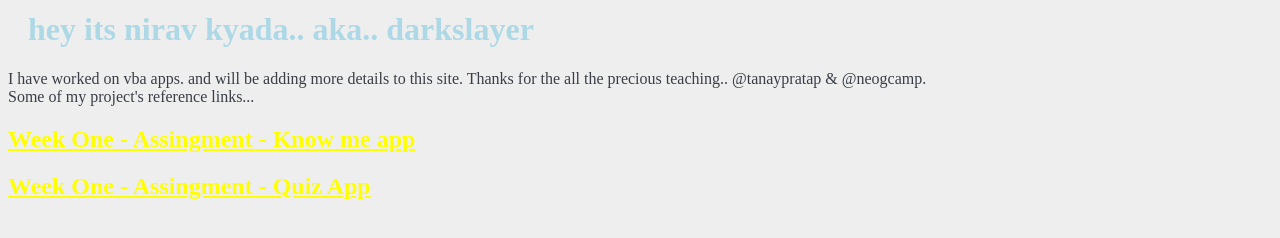
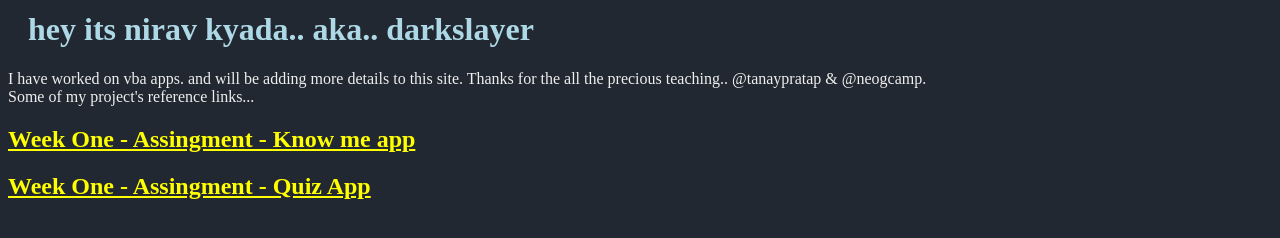
Before and after one commit to nirav-kyada/nirav-kyada-site, a plain HTML site: page index.html in a window 1280 px wide. Shown: the part 472-710 px from the top of the page. Drawn offline with Linux system fonts and the light colour scheme.

Commit message:
Update style.css

```diff
--- a/style.css
+++ b/style.css
@@ -1,5 +1,5 @@
 body {
-    background-color: #eeeeee;
+    background-color: #222831;
   }
 
   h1 {
@@ -12,5 +12,5 @@ body {
   }
 
   p{
-    color:#393e46
+    color:#eeeeee
   }
```
